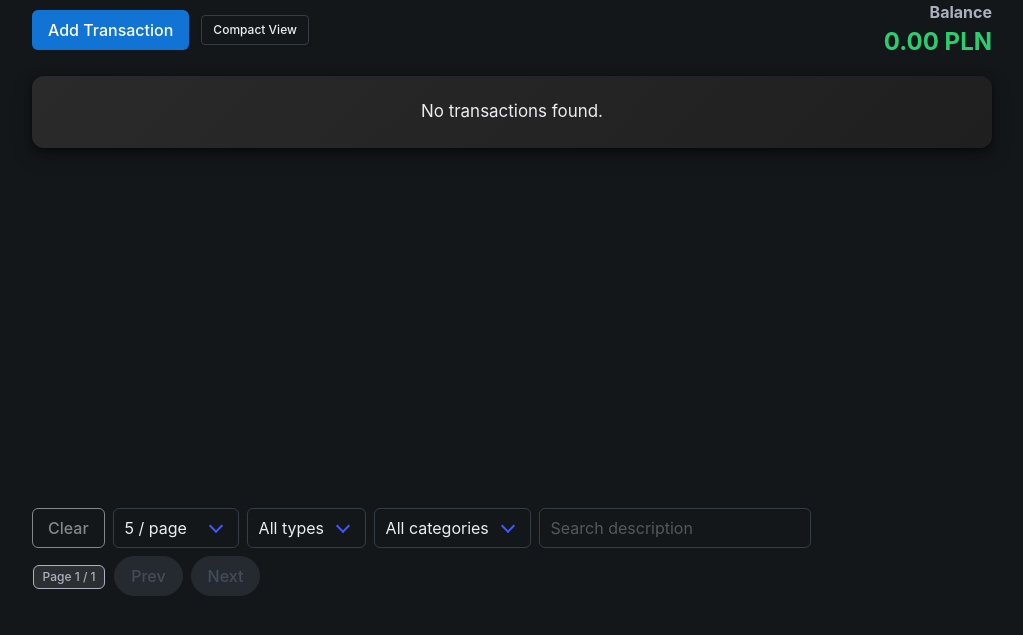
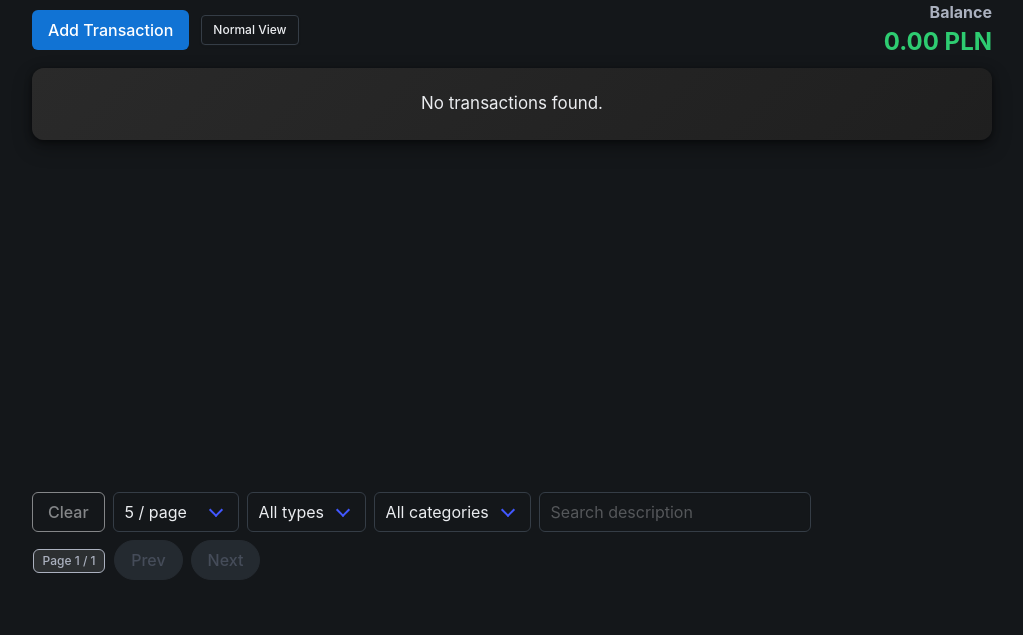
Before and after one commit to gabrielwawerski/FinanceWebApp, a Django app: page / in a window 1280 px wide. Shown: the part 52-687 px from the top of the page, without its empty margins (128-1151 px from the left). Run offline with Django 5.2, Linux system fonts and the light colour scheme; the visitor is signed in with stand-in values (Sample User, id 1); data comes from the database, SQL or seed files in the repository; data that the repository does not hold is empty; some libraries are stand-ins or nearby versions.

Commit message:
"Enhance compact mode for transaction cards: add compact date formatting, refine CSS styles, adjust skeleton and loading states. Improve toggle logic and fix text inversion for view switch button."

```diff
--- a/app/static/app/css/dashboard/transaction_app.css
+++ b/app/static/app/css/dashboard/transaction_app.css
@@ -32,7 +32,7 @@
     display: grid;
     grid-template-columns: 1fr;
     gap: 0 !important;
-    margin-top: 1rem;
+    margin-bottom: 0.5rem;
 }
 
 /*********** CARD ***********/
@@ -104,6 +104,8 @@
 .tag {
     background-color: rgba(0, 0, 0, 0.05);
     border: 1px solid currentColor;
+    flex:0 0 auto;
+    text-overflow: ellipsis;
 }
 
 /* Dark mode adjustments */
@@ -186,11 +188,11 @@
 
 /* Default (non-compact) mode height */
 .tx-card--filler.is-invisible.is-default {
-	height: 72px !important;
+	height: 68px !important;
 }
 
 .tx-card--filler.is-invisible.is-compact {
-	height: 36px !important;
+	height: 40px !important;
 }
 
 .balance-container {
--- a/app/static/app/js/components/transaction_component.js
+++ b/app/static/app/js/components/transaction_component.js
@@ -102,6 +102,14 @@ function transactionApp() {
             }
         },
 
+         formatCompactDate(dateString) {
+    const d = new Date(dateString);
+    const day = String(d.getDate()).padStart(2, '0');
+    const month = String(d.getMonth() + 1).padStart(2, '0');
+    const year = String(d.getFullYear()).slice(-2); // last 2 digits
+    return `${day}/${month}/${year}`; // e.g., 09/11/25
+},
+
         formatAmount(n, currency = 'USD') {
             const val = Number(n) || 0;
 
--- a/app/templates/app/components/dashboard/transaction_table.html
+++ b/app/templates/app/components/dashboard/transaction_table.html
@@ -9,33 +9,39 @@
 		</div>
 
 		<!-- Skeletons -->
-		<div class="transactions-grid tx-skeleton"
-		     x-show="isLoading && ($store.transactions.transactions?.length ?? 0) > 0"
-		     x-transition.opacity>
+		<div class="transactions-grid tx-skeleton" x-transition.opacity>
+			<template x-if="isLoading && ($store.transactions.transactions?.length ?? 0) > 0">
 				<template x-for="i in pageSize" :key="`skeleton-${i}`">
-				<div class="card tx-card mb-2"
-				     :class="{'is-compact': $store.settings.isCompactMode,
-						'is-default': !$store.settings.isCompactMode}">
+					<div class="card tx-card"
+					     :class="{
+         'is-compact': $store.settings.isCompactMode,
+         'is-default': !$store.settings.isCompactMode,
+         'mb-1': $store.settings.isCompactMode,
+         'mb-2': !$store.settings.isCompactMode
+     }"
+					     :style="$store.settings.isCompactMode
+         ? 'display:flex; align-items:center; justify-content:space-between; gap:0.75rem; transition: all 0.3s ease; min-height: 40px; overflow:hidden; font-size:0.8rem;'
+         : 'transition: all 0.3s ease; max-height:200px; font-size:inherit; min-height: 72px;'">
+
 						<div class="card-content p-4">
 							<div class="level media">
 								<div class="level-left tx-card__left" style="flex: 1;">
-								<div class="skeleton-line is-skeleton"
+									<div class="is-skeleton"
 									     style="width: 30%; height: 0.8rem; margin-bottom: 0.5rem;"></div>
-								<div class="skeleton-line is-skeleton"
-								     style="width: 75%; height: 1rem;"></div>
+									<div class="is-skeleton" style="width: 75%; height: 1rem;"></div>
 								</div>
 								<div class="level-right tx-card__right" style="min-width: 9rem;">
-								<div class="skeleton-line is-skeleton"
-								     style="width: 5.5rem; height: 1.2rem;"></div>
+									<div class="is-skeleton" style="width: 5.5rem; height: 1.2rem;"></div>
 								</div>
 							</div>
 						</div>
 					</div>
 				</template>
+			</template>
 		</div>
 
 		<!-- Real content -->
-		<div class="transactions-grid" x-show="!isLoading" x-transition.opacity>
+		<div class="transactions-grid" x-show="!isLoading" x-transitio.opacityn>
 			<!-- No transactions message -->
 			<template x-if="paginatedTransactions.length === 0">
 				<div class="notification tx-card"
@@ -45,10 +51,9 @@
 			</template>
 
 			<!-- Transaction cards -->
-			<!-- Transaction cards -->
 			<template x-for="t in paginatedTransactions" :key="t.id">
-				<div class="card tx-card mb-2"
-				     :class="$store.settings.isCompactMode ? ' mb-1' : ''"
+				<div class="card tx-card"
+				     :class="$store.settings.isCompactMode ? 'mb-1' : 'mb-2'"
 				     :style="$store.settings.isCompactMode
             ? 'display:flex; align-items:center; justify-content:space-between; gap:0.75rem; transition: all 0.3s ease; min-height: 40px; overflow:hidden; font-size:0.8rem;'
             : 'transition: all 0.3s ease; max-height:200px; font-size:inherit;'">
@@ -63,7 +68,7 @@
 									     style="white-space: pre-line;"></div>
 								</div>
 								<div class="media-right"
-								     style="display:flex; flex-direction:column; align-items:flex-end; gap:0.25rem;">
+								     style="display:flex; flex-direction:column; align-items:flex-end;">
                         <span class="tag is-clickable is-unselectable"
                               :style="`color: ${$store.app.isDarkTheme ? '#fff' : '#000'}; border: 1px solid ${t.category?.color || '#888'};`"
                               x-text="t.category?.name || 'Uncategorized'"
@@ -85,9 +90,11 @@
 
 					<template x-if="$store.settings.isCompactMode">
 						<!-- Compact inline view -->
-						<div class="card-content-" style="display:flex; align-items:center; gap:0.75rem; width:100%;">
-							<div class="tx-card__meta has-text-grey" x-text="formatDate(t.date)"
-							     style="flex:0 0 auto;"></div>
+						<div class="card-content" style="display:flex; align-items:center; gap:0.75rem; width:100%;">
+							<div class="tx-card__meta has-text-grey"
+							     x-text="formatCompactDate(t.date)"
+							></div>
+
 							<div class="tx-card__title" x-text="t.description || '(No description)'"
 							     style="flex:1 1 auto; min-width:0; overflow:hidden; text-overflow:ellipsis;"></div>
 							<span class="tag is-clickable is-unselectable"
--- a/app/templates/app/dashboard.html
+++ b/app/templates/app/dashboard.html
@@ -23,7 +23,7 @@
 			<template x-if="!$store.app.isMobile">
 				<button class="button is-small ml-3"
 				        @click="$store.settings.isCompactMode = !$store.settings.isCompactMode"
-				        x-text="$store.settings.isCompactMode ? 'Normal View' : 'Compact View'">
+				        x-text="$store.settings.isCompactMode ? 'Compact View' : 'Normal View'">
 				</button>
 			</template>
 				</div>
```
Lines whose indentation alone changed are shown as unchanged.
